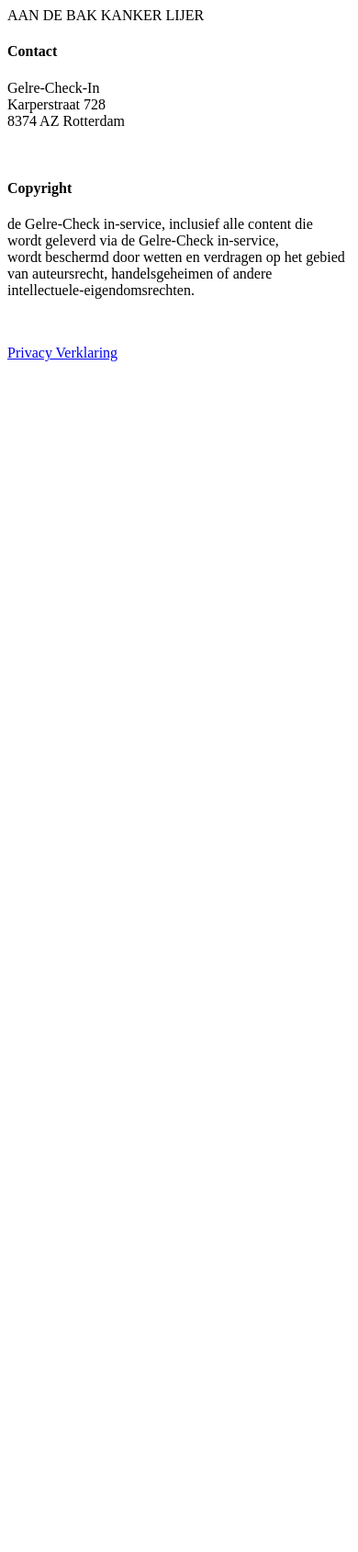
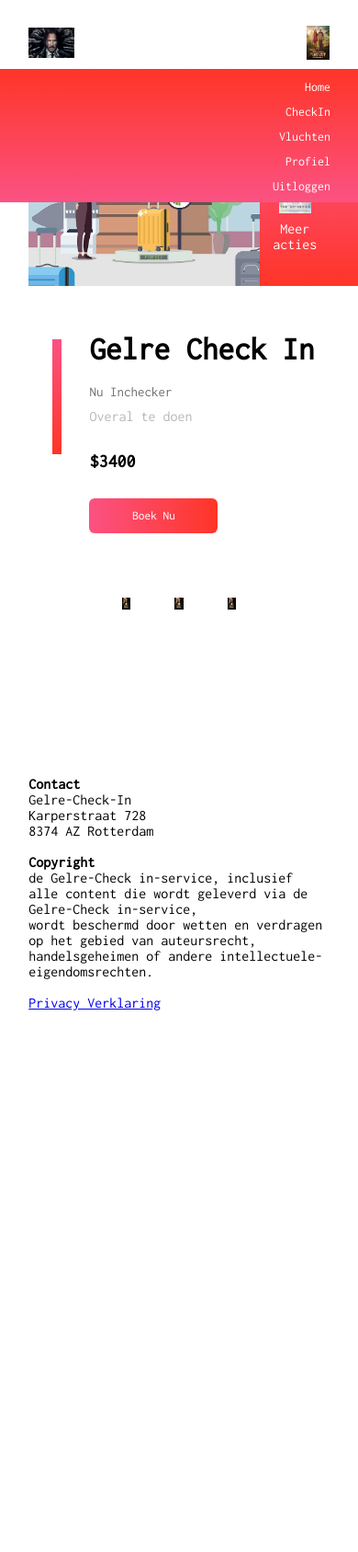
Before and after one commit to PebblesProgramming/Gelre-Check-in, a PHP site: page / in a window 390 px wide. Shown: the whole page at 92% size. Before the commit the page ends 393 px from the top, so only its background shows below. Run offline with PHP 8.4, Linux system fonts and the light colour scheme.

Commit message:
first UI implementation
Foundation for the UI, also responsive with the correct color scheme
Still bug in the smaller screen menu icon

```diff
--- a/applicatie/components/footer.php
+++ b/applicatie/components/footer.php
@@ -1,3 +1,5 @@
+
+<div class="container">
 <footer>
     <h4>Contact</h4>
     <p>Gelre-Check-In <br>
@@ -11,3 +13,4 @@
        <br>
     <p> <a href="Privacy-Verklaring.php">Privacy Verklaring</a> </p>
 </footer>
+</div>
--- a/applicatie/css/style.css
+++ b/applicatie/css/style.css
@@ -1,224 +1,217 @@
 *{
-  box-sizing: border-box;
   margin: 0;
   padding: 0;
-  font-family: Arial, Helvetica, sans-serif;
-  background-color: #24252A;
+  font-family: Inconsolata;
 }
 
-.grid-container{
-  display: grid;
-
+.container{
+  width: 100%;
+  min-height: 100vh;
+  padding-left: 8%;
+  padding-right: 8%;
+  box-sizing: border-box;
+  overflow: hidden;
 }
 
-.grid-item1{
-  grid-column-start: 1;
-  grid-column-end: 2;
+.navbar{
+  width:100%;
+  display:flex;
+  align-items: center;
 }
 
-.grid-item2{
-  grid-column-start: 2;
-  grid-column-end: 3;
+.logo{
+  width:50px;
+  cursor: pointer;
+  margin: 30px 0;
 }
 
-.grid-item3{
-  grid-column-start: -2;
-  grid-column-end: -1;
-}
-
-
-h3{
-
-}
-
-
-li, a, button, input{
-font-weight:700;
-font-size:16px;
-color: white;
-text-decoration: none;
-
-}
-
-header{
-  grid-template-columns: 100px 250px 100px;
-  display: flex;
-  justify-content: space-between;
-  align-items:center;
-  padding: 30px 10px;
-}
-
-.navigatieBarlinks{
-  list-style: none;
-}
-
-
-
-.navigatieBarlinks li{ /*ze staan nu naast elkaar in plaats van boven naar benden*/
-  display: inline-block;
-  padding: 0px 20px;
-}
-
-.navigatieBarlinks
-
-.navigatieBarlinks li a{
-  transition: all 0.3s ease 0s;
-}
-
-.navigatieBarlinks li a:hover{
-color:#0088a9;
-}
-
-
-.Registratie{
-  font-size: 15px;
-  transition: all 0,3s ease 0s;
-}
-
-.Registratie:hover{
-  color:#0088a9;
-}
-
-.Inloggen{
-  padding: 10px;
-  font-size: 15px;
-  transition: all 0,3s ease 0s;
-}
-
-.Inloggen:hover{
-
-  color:#0088a9;
-}
-
-
-button{
-  padding: 9px 25px;
-  background-color: rgba(0,136,169,1);
-  border: none;
-  border-radius:50px;
-  cursor:pointer;
-  transition: all 0,3 ease 0s;
-}
-
-button a:hover{
-  background-color: rgba(7, 101, 124, 0.8);
-}
-
- input{
-  background-color: white;
-  border-radius: 50px;
-  /* margin-left: 150px; */
-  border-color: white;
-  color:black;
-  text-align: center;
-  font-size: 14px;
-
-}
-
-.logoButton{
-  cursor:pointer;
- align-self: auto;
-}
-
-img{ /* dit is voor zowel het logo als de film fotos*/
-  /* width:30%;
-  height:auto; */
-  display: inline-flexbox;
-}
-
-.flexbox-item, .film_fotos{
-
-  object-fit: contain;
-  max-height: 180px;
-  margin-right: 25px;
-  padding-left: 25px;
-  margin-top: 17px;
-  margin-bottom: 10px;
-  transition: transform 450ms;
-}
-
-.flexbox-items{
-  justify-content: left;
-  display:flex;
-  overflow-y: hidden;
-  overflow-x: scroll;
-}
-
-.flexbox-item:hover{ /* dit is zodat ie wat groter word als je er met de muis op gaat */
-  transform: scale(1.08);
-}
-
-.flexbox-items::-webkit-scrollbar { /* op deze manier zie je de horizontale scrollbar bij de films niet */
+.menu-icon{
+  width: 25px;
+  cursor: pointer;
   display: none;
 }
 
-.grotere-flexbox{
-  max-height: 250px;
+nav{
+  flex: 1;
+  text-align: right;
 }
 
-.grotere-flexbox :hover{
-  transform: scale(1.09);
+nav ul li{
+  list-style: none;
+  display: inline-block;
+  margin-right: 30px;
 }
 
-.flexbox-container{
-  margin-left: 20px;
-  color: white;
-  font-size: 12px;
+nav ul li a{
+  text-decoration: none;
+  color: #000;
+  font-size: 14px;
+}
+
+nav ul li a:hover{
+  color: #ff52af;
+}
+
+.row{
+  display: flex;
+  justify-content: space-between;
+  align-items: center;
+  margin: 100px 0;
+}
+
+.col-1{
+  flex-basis: 40%;
+  position: relative;
+  margin-left: 50px;
+}
+
+.col-1 h2{
+  font-size: 54px;
+}
+
+.col-1 h3{
+  font-size: 30px;
+  color: #707070;
+  font-weight: 100;
+  margin: 20px 0 10px;
+}
+
+.col-1 p{
+    font-size: 16px;
+    color: #b7b7b7;
+    font-weight: 100;
+}
+
+.col-1 h4{
+  margin:30px 0;
+  font-size: 20px;
+}
+
+button{
+  width: 140px;
+  border: 0;
+  padding: 12px 10px;
+  outline: none;
+  color: #fff;
+  background: linear-gradient(to right, #fb5283, #ff3527 );
+  border-radius: 6px;
+  cursor: pointer;
+  transition: width 0.5s;
+}
+
+ button:hover{  /* make this modular maybe? */
+  width: 150px;
+  align-items: center;
+  justify-content: space-between;
+}
+
+.col-1::after{
+  content: '';
+  width:10px;
+  height: 57%;
+  background: linear-gradient( #fb5283, #ff3527 );
+  position: absolute;
+  left: -40px;
+  top: 8px;
+}
+
+.col-2{
+  position: relative;
+  flex-basis: 60%;
+  display: flex;
+  align-items: center;
+}
+
+.col-2 .checkin{
+  width: 90%;
+}
+
+.color-box{ /*Awesome background effect, look for better photo*/
+  position: absolute;
+  right: 0;
+  top: 0;
+  background: linear-gradient( #fb5283, #ff3527 );
+  border-radius: 20px 0 0 20px;
+  height: 100%;
+  width: 80%;
+  z-index: -1;
+  transform: translateX(150px);
+}
+
+.add-btn img{
+  width: 35px;
+  margin-bottom: 5px;
+}
+
+.add-btn{
+  text-align: center;
+  color: #fff;
+  cursor: pointer;
+}
+
+.social-links img{
+  height: 13px;
+  margin:20px;
+  cursor: pointer;
+}
+
+.social-links{
+  text-align: center;
+}
+
+@media only screen and (max-width:700px){
+
+  nav ul{
+    width: 100%;
+    background:linear-gradient(#ff3527, #fb5283);
+    position: absolute;
+    top: 75px;
+    right: 0;
+    z-index: 2;
+  }
+
+  nav ul li{
+    display: block;
+    margin-top: 10px;
+    margin-bottom: 10px;
+  }
+
+  nav ul li a{
+    color: #fff;
+  }
+
+  .menu-icon{
+    display: block;
+  }
+
+  .row{
+    flex-direction: column-reverse;
+    margin: 50px 0;
+  }
+
+  .col-2{
+    flex-basis: 100%;
+    margin-bottom: 50px;
+  }
+
+  .col-2 .checkin{
+    width: 77%;
+  }
+
+  .color-box{
+    transform: translateX(75px);
+  }
+
+  .col-1{
+    flex-basis: 100%;
+  }
+
+  .col-1 h2{
+    font-size: 35px;
+  }
+
+  .col-1 h3{
+    font-size: 15px;
+  }
 
 }
-
-.flexbox-container > h2{
-  padding-left: 50px;
-  font-weight: bold;
-}
-
-footer{
-  text-align: center;
-  font-size: 14px;
-  position: fixed;
-  bottom:0;
-  color: white;
-   width:100%;
-  height:2.5rem;
-}
-
-
-
-
-@media (max-width: 900px){
-  header{
-    grid-template-columns: 100px 250px 100px;
-    display: block;
-    justify-content: space-between;
-    align-items:center;
-    padding: 50px 50px;
-  }
-
-  .navigatieBarlinks{
-    list-style: none;
-  }
-
-  .navigatieBarlinks li{ /*ze staan nu naast elkaar in plaats van boven naar benden*/
-    display: inline-block;
-    padding:  20px;
-  }
-
-  .Logo{
-    size: 10px;
-  }
-
-  li, a, button, input{
-    font-family: Arial, Helvetica, sans-serif;
-    font-weight:700;
-    font-size:12px;
-    color: white;
-    text-decoration: none;
-
-    }
-
-    img{ /* dit is voor zowel het logo als de film fotos*/
-      width:50%;
-      height:auto;
-      display: inline-flexbox;
-    }
-}
--- a/applicatie/index.php
+++ b/applicatie/index.php
@@ -5,10 +5,50 @@
     <meta charset="UTF-8">
     <meta http-equiv="X-UA-Compatible" content="IE=edge">
     <meta name="viewport" content="width=device-width, initial-scale=1.0">
-    <title>Gelre-Check_IN</title>
+    <title>Gelre-Check-In</title>
+    <link rel="stylesheet" href="css/style.css">
+    <link href='https://fonts.googleapis.com/css?family=Inconsolata' rel='stylesheet'> <!--custom font, might change later-->
 </head>
 <body>
-    AAN DE BAK KANKER LIJER
+    <div class="container">
+        <div class="navbar">
+            <img src="images/actie.jpg" class="logo">
+            <nav>
+                <ul id="menuList">
+                    <li><a href="">Home</a></li>
+                    <li><a href="">CheckIn</a></li>
+                    <li><a href="">Vluchten</a></li>
+                    <li><a href="">Profiel</a></li>
+                    <li><a href="">Uitloggen</a></li> <!-- uitloggen? -->
+                </ul>
+            </nav>
+            <img src="images/adventure.jpg" class="menu-icon"> <!-- figure thi out without using js -->
+        </div>
+
+        <div class="row">
+            <div class="col-1">
+                <h2> Gelre Check In</h2>
+                <h3> Nu Inchecker</h3>
+                <p>Overal te doen</p>
+                <h4>$3400</h4>
+                <button type="button">Boek Nu</button>
+            </div>
+            <div class="col-2">
+                <img src="images/GelreCheckIn.jpg" class="checkin">
+                <div class="color-box"></div> <!-- Awesome background effect, look for better photo -->
+                <div class="add-btn"> <!-- try and find an awesome implimintation for this -->
+                    <img src="images/drama.jpg">
+                    <p>Meer acties</p>
+                </div>
+            </div>
+        </div>
+
+        <div class="social-links"> <!--change these to socials -->
+            <img src="images/crime.jpg">
+            <img src="images/crime.jpg">
+            <img src="images/crime.jpg">
+        </div>
+    </div>
 </body>
 
 <?php include_once "components/footer.php" ?>
```
Also changed, not shown: applicatie/images/GelreCheckIn.jpg (added).
